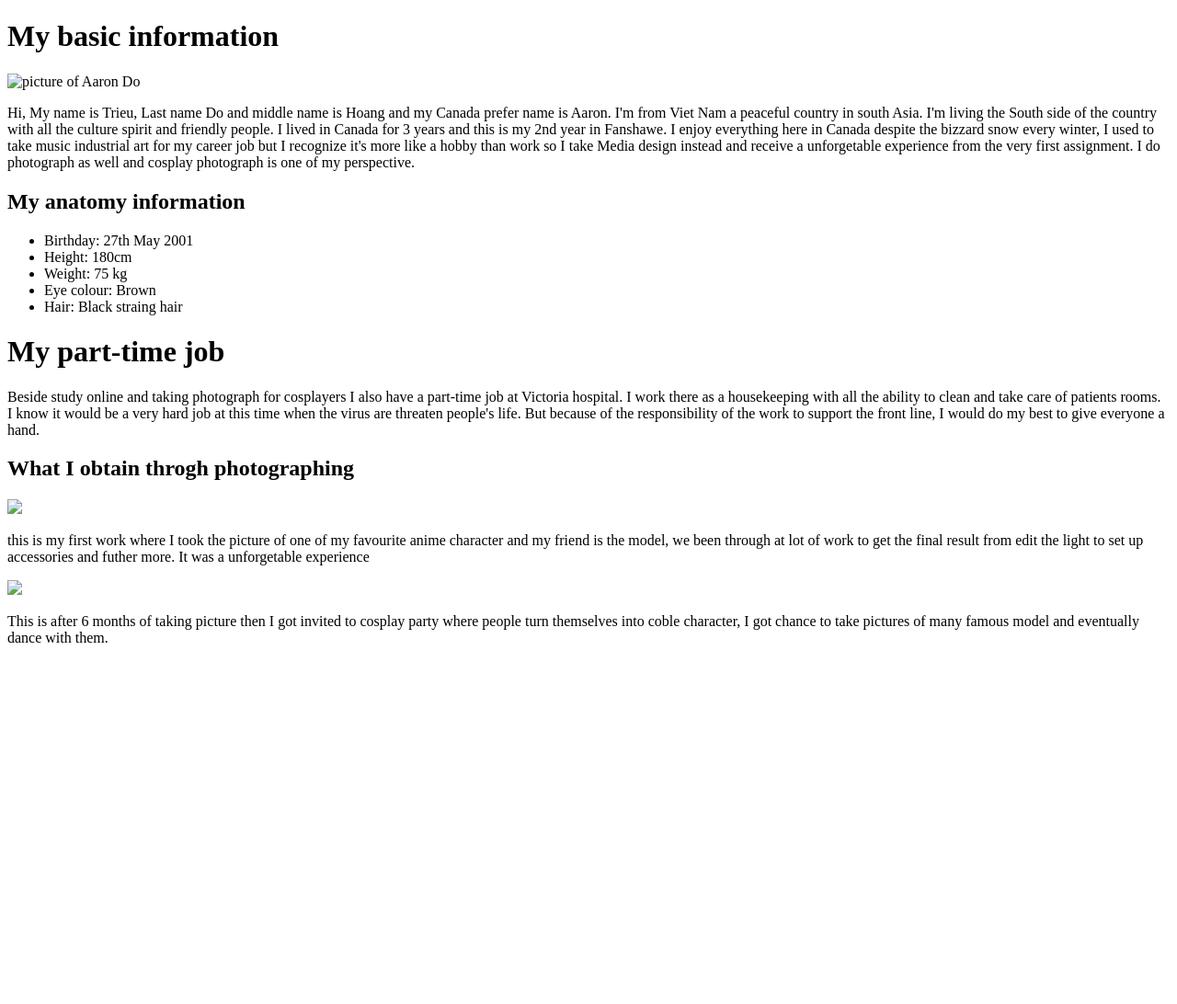
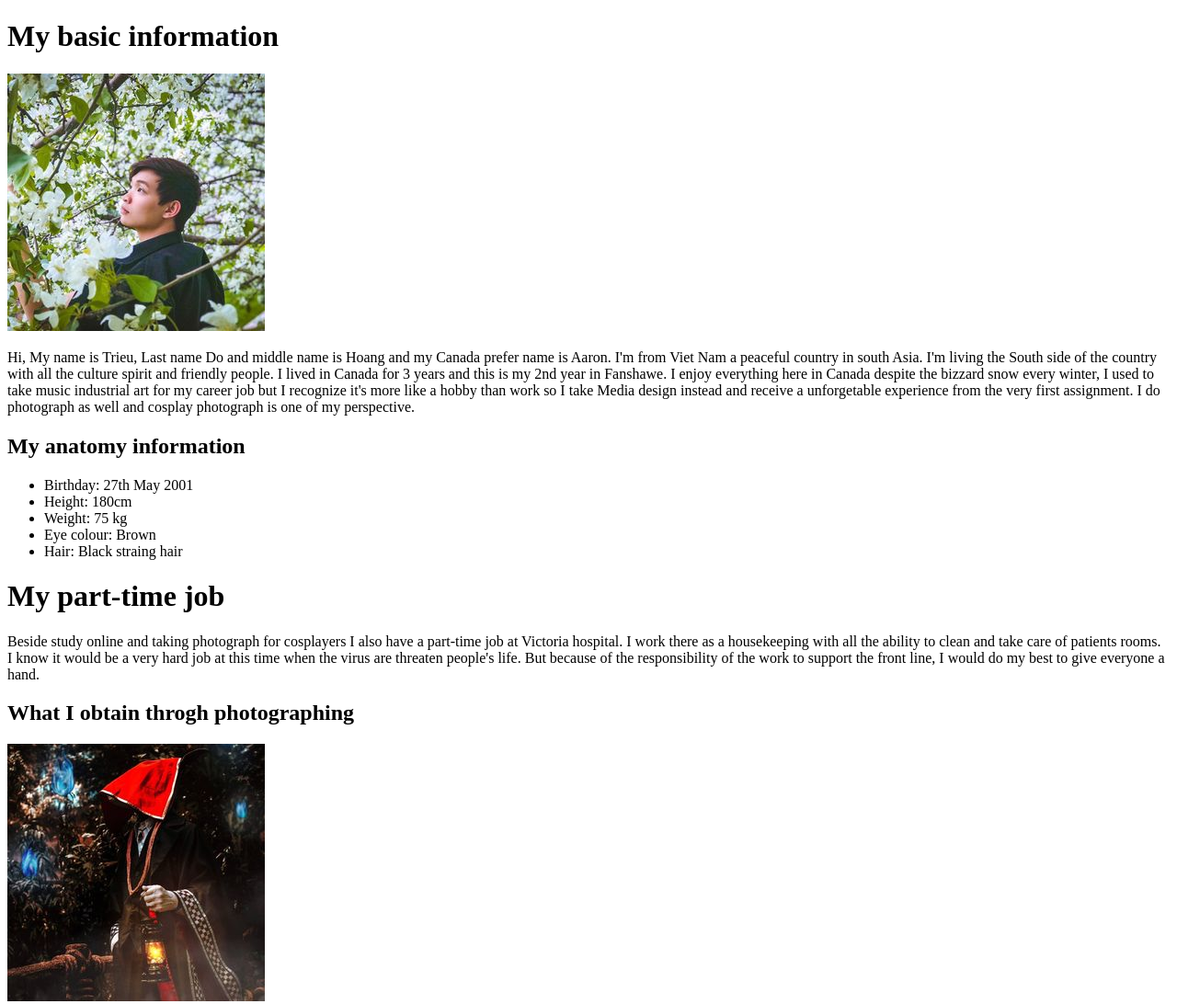
Before and after one commit to trieucool274/Trieu-Linh, a plain HTML site: page index.html in a window 1280 px wide. Shown: the top 1092 px of the page at 92% size. Before the commit the page ends 800 px from the top, so only its background shows below. Drawn offline with Linux system fonts and the light colour scheme.

Commit message:
updating profile

```diff
--- a/index.html
+++ b/index.html
@@ -6,7 +6,7 @@
 <body>
 	<h1>My basic information</h1>
 	<div>
-	<img src="images/trieu.jpg" alt="picture of Aaron Do">
+	<img src="Trieu-Linh/trieu1.jpg">
 </div>
 	<p> Hi, My name is Trieu, Last name Do and middle name is Hoang and my Canada prefer name is Aaron. I'm from Viet Nam a peaceful country in south Asia. I'm living the South side of the country with all the culture spirit and friendly people. I lived in Canada for 3 years and this is my 2nd year in Fanshawe. I enjoy everything here in Canada despite the bizzard snow every winter, I used to take music industrial art for my career job but I recognize it's more like a hobby than work so I take Media design instead and receive a unforgetable experience from the very first assignment. I do photograph as well and cosplay photograph is one of my perspective. </p>
 	<h2> My anatomy information </h2>
@@ -21,9 +21,9 @@
 	<p>Beside study online and taking photograph for cosplayers I also have a part-time job at Victoria hospital. I work there as a housekeeping with all the ability to clean and take care of patients rooms.<br> I know it would be a very hard job at this time when the virus are threaten people's life. But because of the responsibility of the work to support the front line, I would do my best to give everyone a hand.
 	<h2> What I obtain throgh photographing</h2>
 	<pl>
-		<div><img src="elias 2.jpg"></div>
+		<div><img src="Trieu-Linh/elias.jpg"></div>
 		<p> this is my first work where I took the picture of one of my favourite anime character and my friend is the model, we been through at lot of work to get the final result from edit the light to set up accessories and futher more. It was a unforgetable experience </p>
-		<div><img src="dance.jpg"></div>
+		<div><img src="Trieu-Linh/trieu2.jpg"></div>
 		<p> This is after 6 months of taking picture then I got invited to cosplay party where people turn themselves into coble character, I got chance to take pictures of many famous model and eventually dance with them. </p>
 	</pl>
 </body>
```
Also changed, not shown: elias.jpg (added), trieu1.jpg (added), trieu2.jpg (added).
